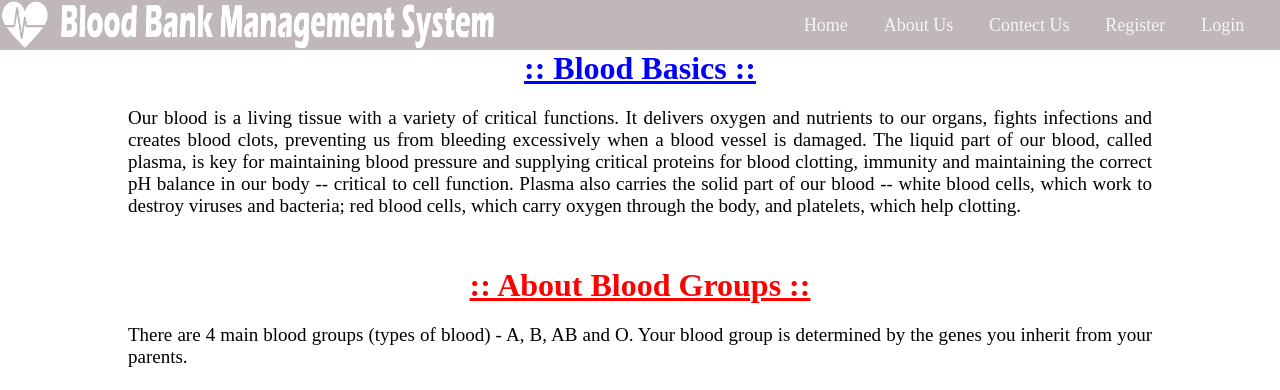
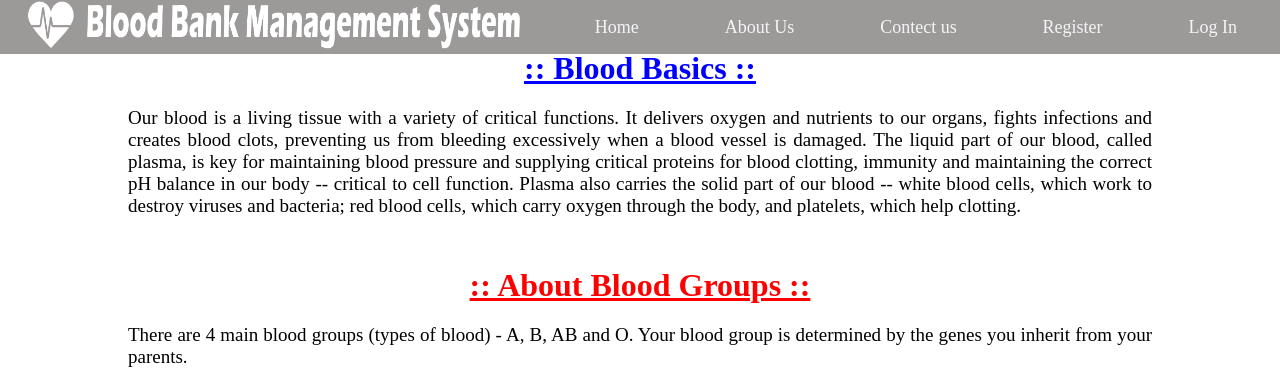
Before and after one commit to monik2004/project, a PHP site: page / in a window 1280 px wide. Shown: the top 390 px of the page. Run offline with PHP 8.4, Linux system fonts and the light colour scheme.

Commit message:
change in nav
In this code nav bar using div tag

```diff
--- a/css/header.css
+++ b/css/header.css
@@ -1,31 +1,60 @@
-header{
-    background: rgb(192, 184, 184);
+   a {
+       font-size: large;
+       text-decoration: none;
+       color: whitesmoke;
+
+   }
+
+   nav {
        height: 50px;
        width: 100%;
        top: 0px;
        position: fixed;
+   }
 
+   .menu {
+       background: rgb(156, 153, 153);
+       display: flex;
+       justify-content: space-around;
+       align-items: center;
    }
-ul{
-    width: 40%;
+
+   img {
        height: 50px;
-    margin: auto 0px auto auto;
-    display: flex;
-    flex-direction: row;
-    list-style: none;
-    justify-content: space-evenly;
-    align-items:center;
+       width: 500px;
+   }
+
+   .menuItem>a {
+       padding: 17px;
+   }
+
+   .menu>.menuItem :hover {
+       background: gray;
 
    }
 
-a{
-    color: whitesmoke;
-    text-decoration: none;
-    font-size: large;
+   .menuItem {
+       position: relative;
+       margin: 0;
    }
 
-.logo img {
-    height:50px;
-    width: 500px;
-    float: left;
+
+   .subMenu {
+       position: absolute;
+       left: -20px;
+       top: 27px;
+       display: block;
+       margin: 10px;
+       width: 200px;
+       display: none;
    }
+
+   .menuItem:hover .subMenu {
+       background: rgb(156, 153, 153);
+       display: block;
+   }
+
+   .subMenuItem {
+       padding: 10px;
+       margin: 5px 0 5px 0;
+   }
--- a/header.php
+++ b/header.php
@@ -1,21 +1,30 @@
 <!DOCTYPE html>
 <html lang="en">
+
 <head>
+    <link rel="stylesheet" href="css/header.css">
     <link rel="stylesheet" href="css/main.css">
-    <link rel="stylesheet" href="css/header.css">
 </head>
+
 <body>
-    <header>
+<nav>
+    <div class="menu">
         <div class="logo">
-            <img src="img/heart1.png" alt="">
+            <img src="img/heart1.png">
         </div>
-        <ul>
-            <li> <a href="index.php"> Home </a> </li>
-            <li> <a href="aboutUs.php"> About Us </a> </li>
-            <li> <a href="contectUs.php"> Contect Us </a> </li>
-            <li> <a href="#"> Register  </a> </li>
-            <li> <a href="#"> Login </a> </li>
-        </ul>
-    </header>
+        <div class="menuItem"><a href="index.php"> Home </a></div>
+        <div class="menuItem"><a href="aboutUs.php"> About Us </a></div>
+        <div class="menuItem"><a href="contectUs.php"> Contect us </a></div>
+        <div class="menuItem"><a> Register </a>
+            <div class="subMenu">
+                <div class="subMenuItem"> <a href="#"> Register Doner/Reciver </a> </div>
+                <div class="subMenuItem"> <a href="#"> Register Hospital </a> </div>
+                <div class="subMenuItem"> <a href="#"> Register Blood Bank </a> </div>
+            </div>
+        </div>
+        <div class="menuItem"><a href="#"> Log In </a></div>
+    </div>
+    </nav>
 </body>
+
 </html>
```
Lines whose indentation alone changed are shown as unchanged.
